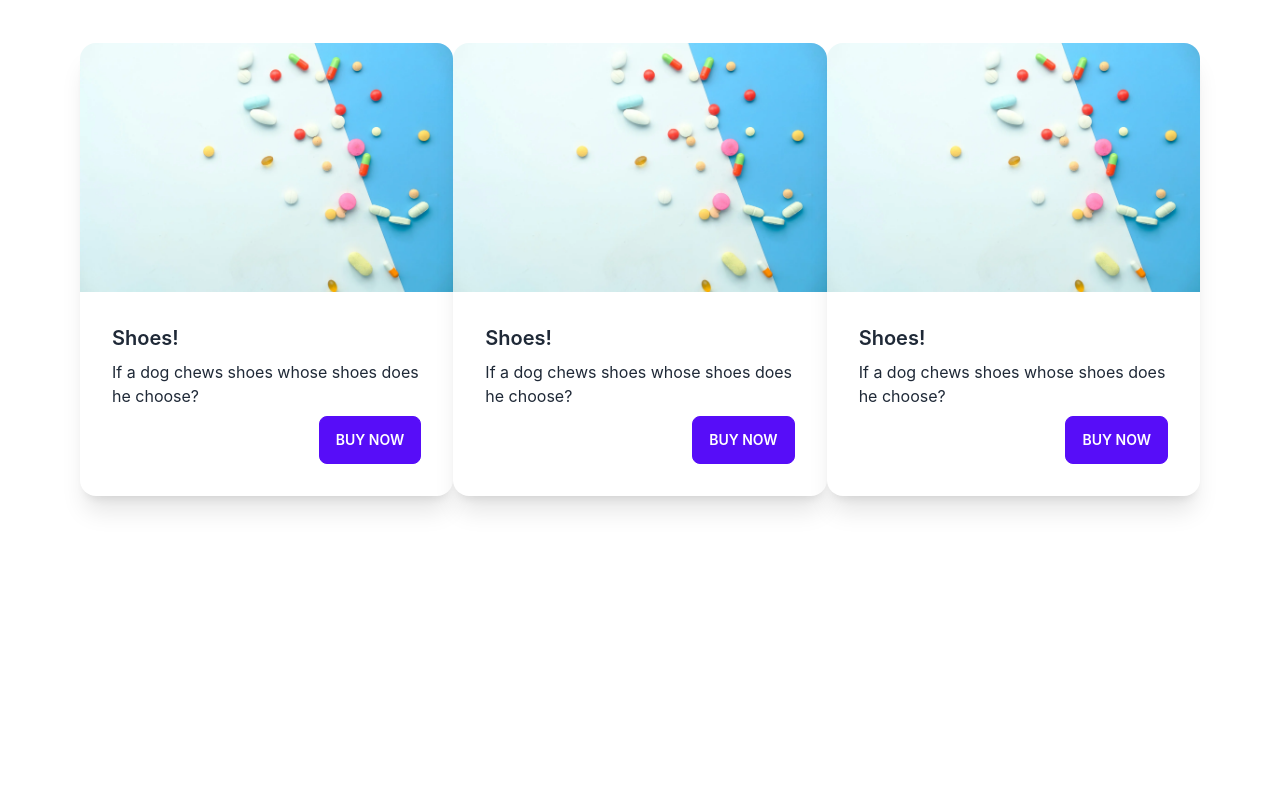
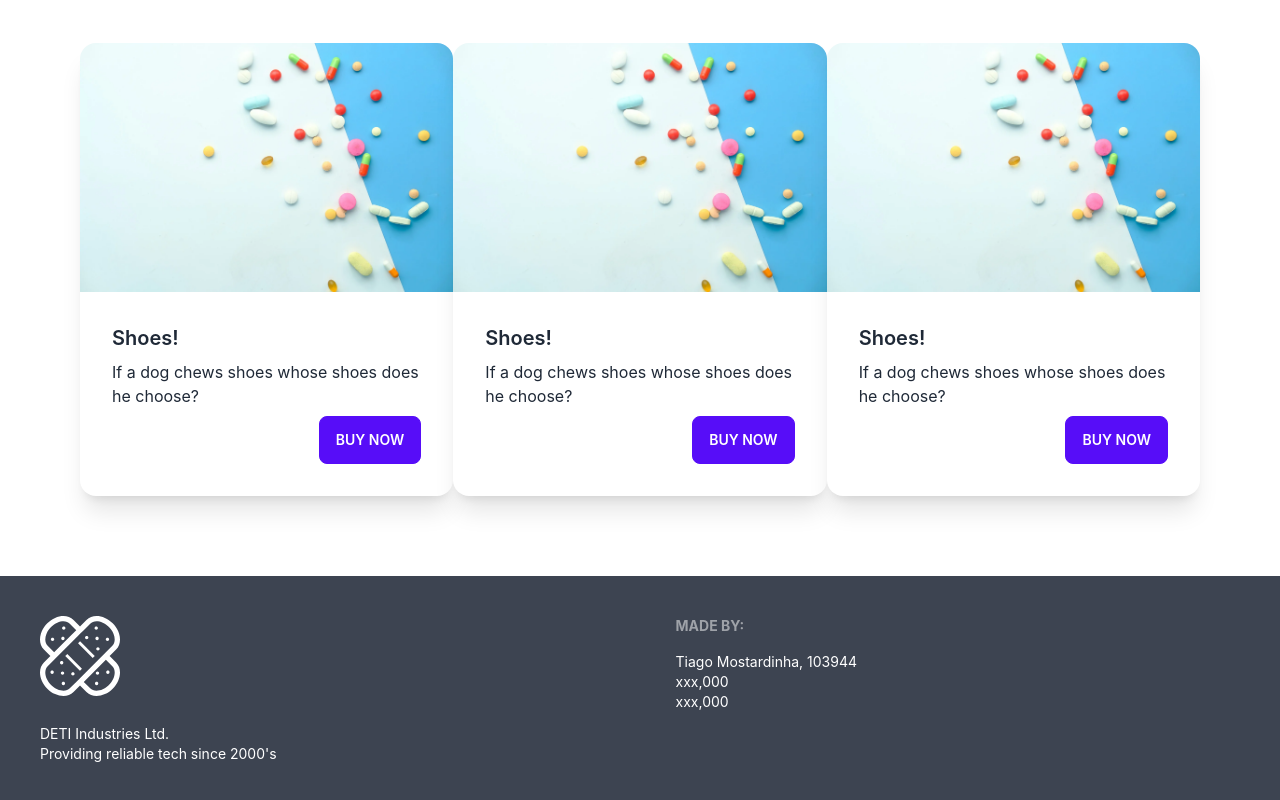
Before and after one commit to TiagoMostardinha/ihc-project, a React (Create React App) app: page / in a window 1280 px wide. Shown: the part 1144-1944 px from the top of the page. Before the commit the page ends 1720 px from the top, so only its background shows below. Built offline with nearby package versions, Linux system fonts and the light colour scheme.

Commit message:
footer Done

```diff
--- a/src/App.js
+++ b/src/App.js
@@ -1,19 +1,21 @@
 import { BrowserRouter as Router, Route, Routes } from 'react-router-dom';
 import NavBar from './Navbar.js';
 import Home from './Home.js';
+import Footer from './Footer.js';
 
 
 function App() {
   return (
     <Router>
       <div className="App">
-      <NavBar />
+        <NavBar />
         <div className="content">
           <Routes>
             <Route exact path='/' element={<Home />} />
 
           </Routes>
         </div>
+        <Footer />
       </div>
     </Router>
   );
--- /dev/null
+++ b/src/Footer.js
@@ -0,0 +1,24 @@
+import bandaidImg from './img/band-aid.svg';
+
+const Footer = () => {
+    return (
+        <footer className="footer p-10 bg-neutral text-neutral-content">
+            <div>
+                <img className="w-20 mb-5" src={bandaidImg} alt="bandaid"></img>
+                <p>DETI Industries Ltd.<br />Providing reliable tech since 2000's</p>
+            </div>
+            <div>
+                <span className="footer-title">Made By:</span>
+                <div className="grid grid-flow-col gap-4">
+                    <ul>
+                        <li>Tiago Mostardinha, 103944</li>
+                        <li>xxx,000</li>
+                        <li>xxx,000</li>
+                    </ul>
+                </div>
+            </div>
+        </footer>
+    );
+}
+
+export default Footer;
```
Also changed, not shown: src/img/band-aid.svg (added).
